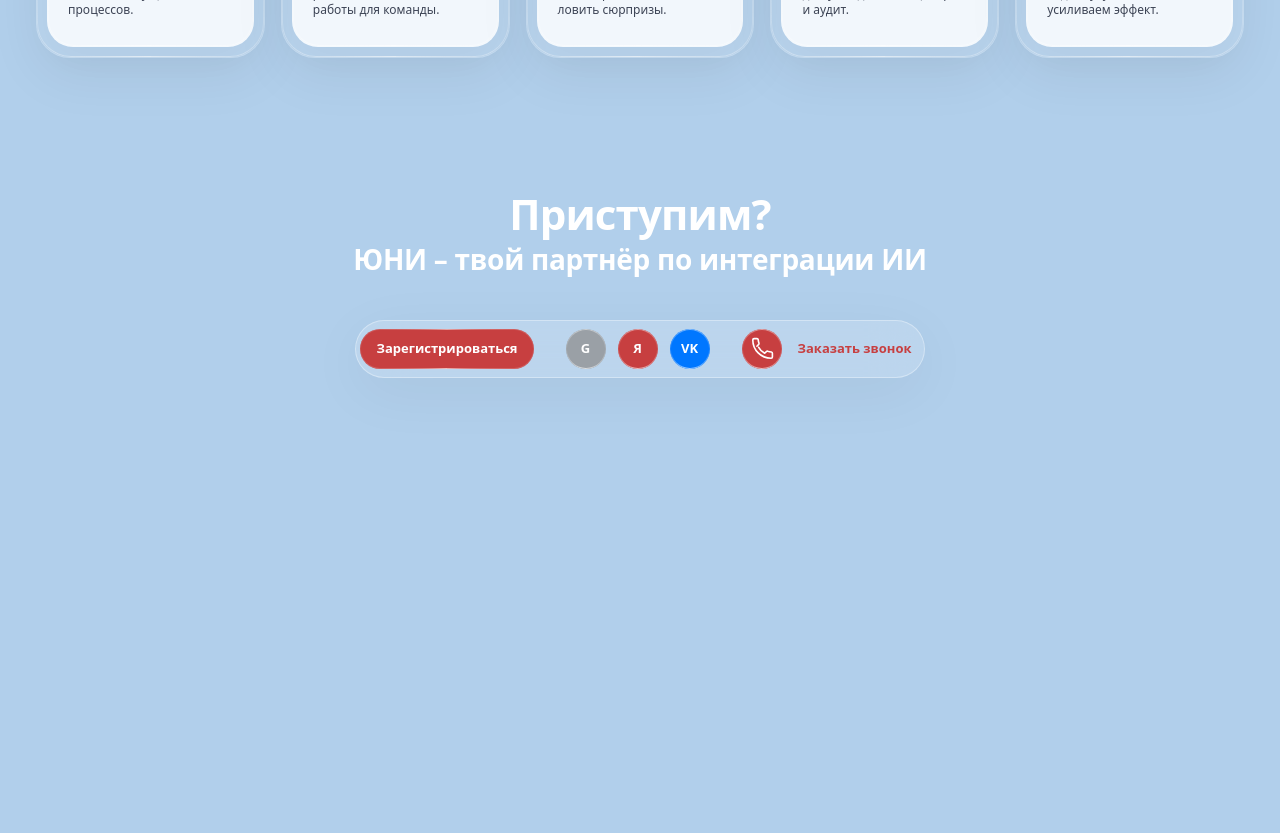
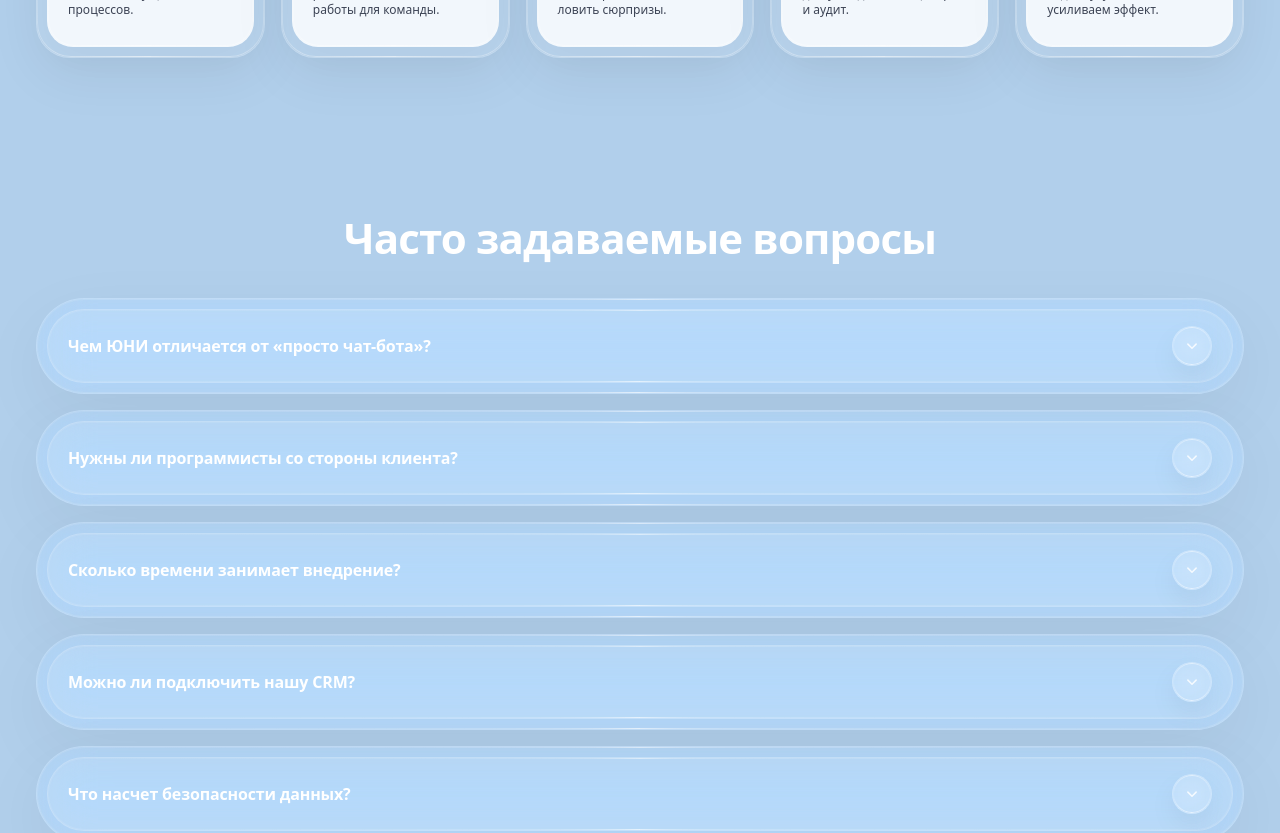
Before and after one commit to uniconsulting/uni.com, a Next.js app: page / in a window 1280 px wide. Shown: the part 7180-8013 px from the top of the page. Before the commit the page ends 7598 px from the top, so only its background shows below. Built offline with nearby package versions, Linux system fonts and the light colour scheme.

Commit message:
Update page.tsx

```diff
--- a/src/app/page.tsx
+++ b/src/app/page.tsx
@@ -7,6 +7,7 @@ import DemoChat from "../components/sections/DemoChat";
 import Plans from "../components/sections/Plans";
 import RoiCalculatorSection from "../components/sections/RoiCalculatorSection";
 import JapanQuality from "../components/sections/JapanQuality";
+import Faq from "../components/sections/Faq";
 import CTA2 from "../components/sections/CTA2";
 
 export default function Page() {
@@ -22,6 +23,7 @@ export default function Page() {
         <Plans />
         <RoiCalculatorSection />
         <JapanQuality />
+        <Faq />
         <CTA2 />
       </main>
     </>
```
